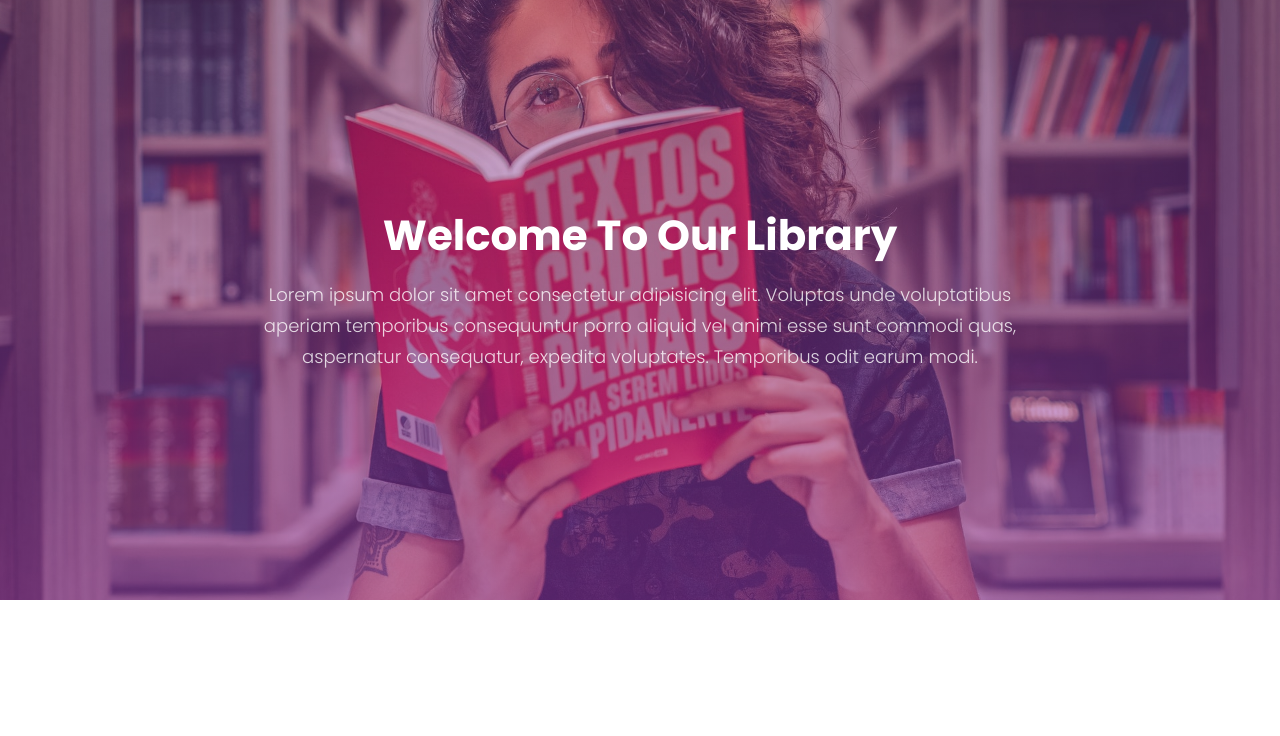
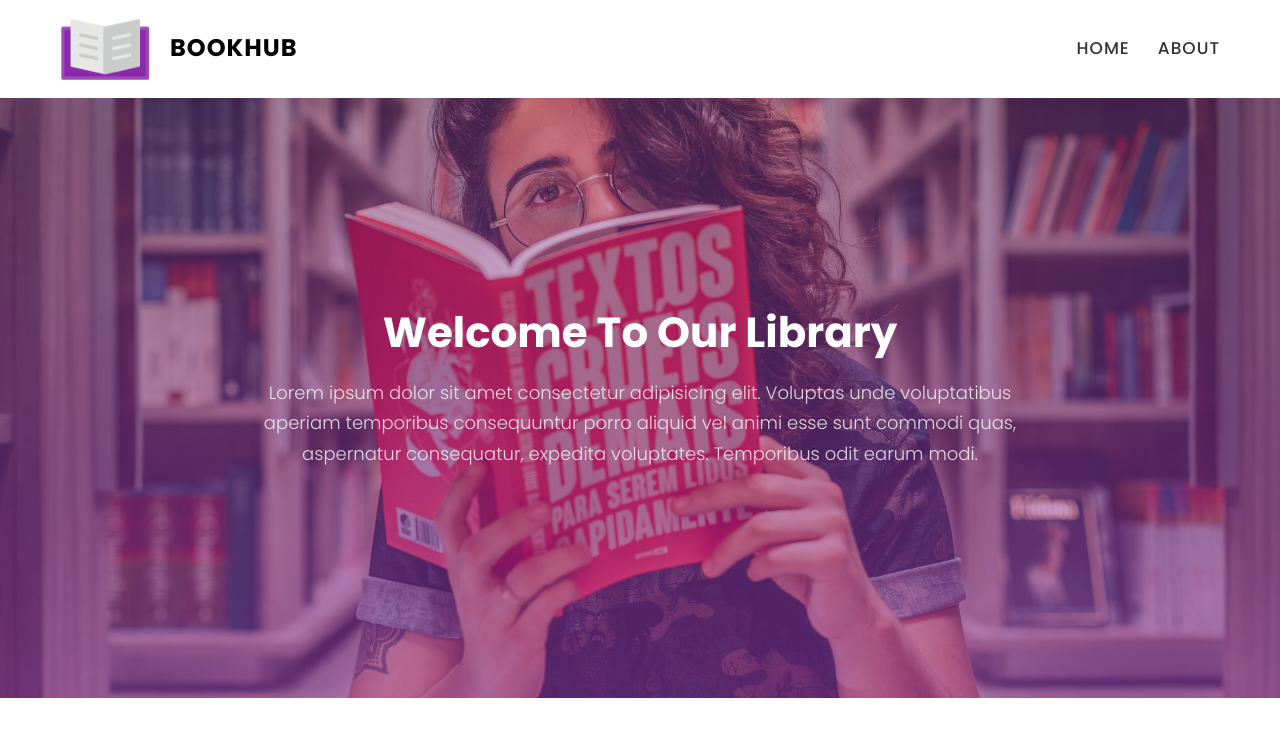
Before and after one commit to duvindunishad/Google-Books-API, a React (Create React App) app: page / in a window 1280 px wide. Shown: the top 736 px of the page. Built offline with nearby package versions, Linux system fonts and the light colour scheme.

Commit message:
create and style the nav bar

```diff
--- a/package.json
+++ b/package.json
@@ -7,6 +7,7 @@
     "googlebooks": "file:",
     "react": "^19.0.0",
     "react-dom": "^19.0.0",
+    "react-icons": "^5.4.0",
     "react-router-dom": "^7.1.1",
     "react-scripts": "5.0.1",
     "web-vitals": "^4.2.4"
--- a/src/components/Navbar/Navbar.css
+++ b/src/components/Navbar/Navbar.css
@@ -0,0 +1,74 @@
+.navbar{
+    padding: 1.8rem 0;
+    box-shadow: rgba(0, 0, 0, 0.1) 0px 10px 15px -3px, rgba(0, 0, 0, 0.05) 0px 4px 6px -2px;
+}
+.navbar-brand{
+    width: 90px;
+}
+.navbar-brand span{
+    margin-left: 2rem;
+}
+.brand-and-toggler{
+    width: 100%;
+}
+.navbar-content{
+    display: flex;
+    width: 100%;
+}
+.navbar-toggler-btn{
+    transition: var(--transition);
+    z-index: 11;
+}
+.navbar-collapse{
+    position: fixed;
+    right: 0;
+    top: 0;
+    z-index: 10;
+    background-color: var(--black-color);
+    height: 100%;
+    width: 280px;
+    display: flex;
+    padding: 10rem 3rem 0 3rem;
+    transform: translatex(100%);
+    transition: var(--transition);
+}
+.show-navbar-collapse{
+    transform: translateX(0);
+}
+.nav-item{
+    margin-bottom: 1.4rem;
+}
+.nav-link{
+    transition: var(--transition);
+}
+.nav-link:hover{
+    color: var(--purple-color);
+}
+
+@media screen and (min-width: 992px){
+    .navbar-collapse{
+        position: relative;
+        height: auto;
+        padding: 0;
+        width: 100%;
+        background-color: transparent;
+        transform: translateX(0);
+        justify-content: flex-end;
+    }
+    .navbar-toggler-btn{
+        display: none;
+    }
+    .nav-item{
+        margin-bottom: 0;
+        margin-left: 2.8rem;
+    }
+    .nav-link{
+        color: var(--black-color);
+        font-size: 1.7rem;
+        font-weight: 500!important;
+        opacity: 0.8;
+    }
+    .navbar-nav{
+        display: flex;
+    }
+}
--- a/src/components/Navbar/Navbar.jsx
+++ b/src/components/Navbar/Navbar.jsx
@@ -1,10 +1,39 @@
-import React from 'react';
+import React, {useState}from 'react';
+import { Link } from 'react-router-dom';
+import './Navbar.css'
+import logoImg from '../../images/logo.png';
+import {HiOutlineMenuAlt3} from "react-icons/hi";
 
 const Navbar = () => {
+
+  const [toggleMenu, setToggleMenu] = useState(false);
+  const handleNavbar = () => setToggleMenu(!toggleMenu);
   return (
-    <div>
-
-    </div>
+    <nav className='navbar' id = "navbar">
+      <div className='container navbar-content flex'>
+        <div className='brand-and-toggler flex flex-sb'>
+          <Link to = "/" className='navbar-brand flex'>
+          <img src = {logoImg} alt = "site logo" />
+          <span className='text-uppercase fw-7 fs-24 ls-1'>bookhub</span>
+          </Link>
+          <button type = "button" className='navbar-toggler-btn' onClick={handleNavbar}>
+            <HiOutlineMenuAlt3 size = {35} style = {{
+              color: `${toggleMenu ? "#fff" : "#010101"}`
+            }} />
+            </button>
+            </div>
+            <div className={toggleMenu ? "navbar-collapse show-navbar-collapse" : "navbar-collapse"}>
+            <ul className = "navbar-nav">
+              <li className='nav-item'>
+                <Link to = "book" className='nav-link text-uppercase text-white fs-22 fw-6 ls-1'>Home</Link>
+                </li>
+                <li className='nav-item'>
+                <Link to = "about" className='nav-link text-uppercase text-white fs-22 fw-6 ls-1'>about</Link>
+                </li>
+              </ul>
+              </div>
+            </div>
+    </nav>
   );
 }
 
```
Also changed, not shown: 1 other file (tests, documents, lock files or other folders).
